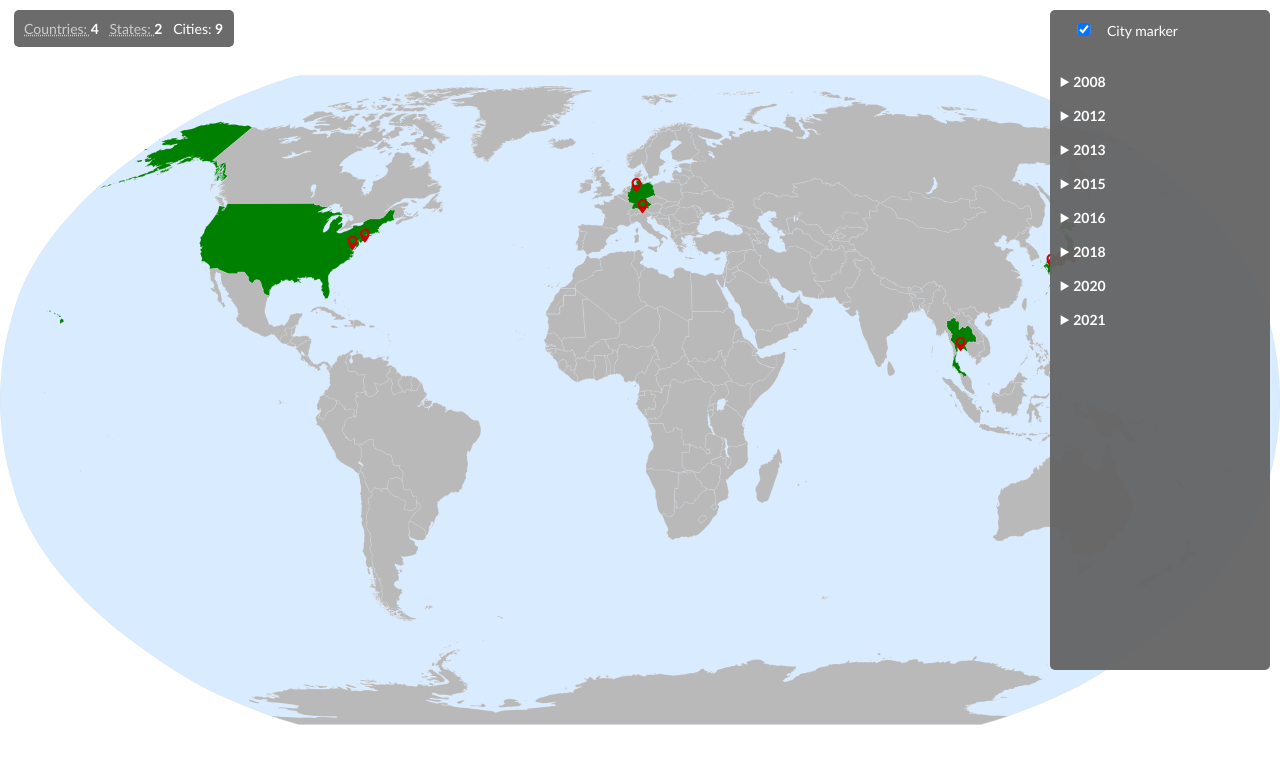
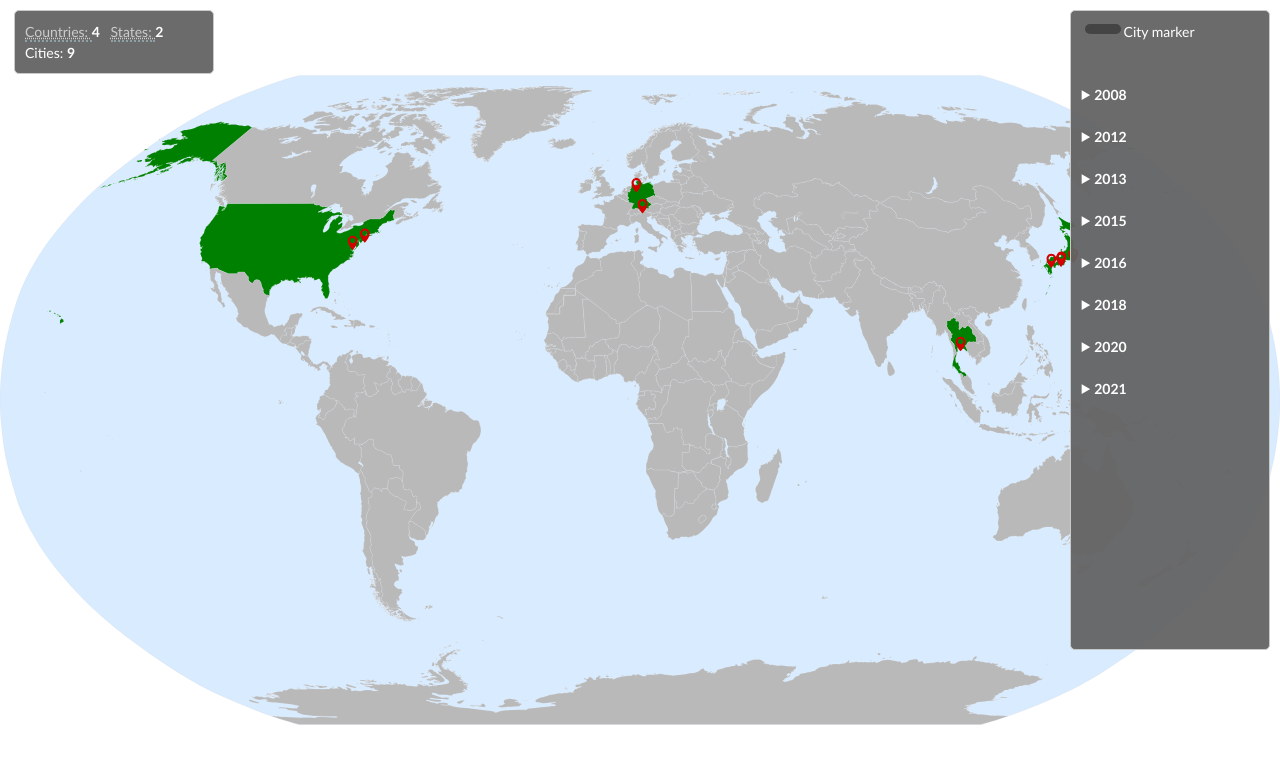
Before and after one commit to AmandaMLong/Travels, a plain HTML site: page index.html in a window 1280 px wide. Shown: the top 757 px of the page. Drawn offline with Linux system fonts and the light colour scheme; files whose address does not match are found by name.

Commit message:
Update index.html

```diff
--- a/index.html
+++ b/index.html
@@ -4,6 +4,9 @@
 	<meta charset="utf-8">
 	<meta name="viewport" content="width=device-width, initial-scale=1, user-scalable=no">
 	<title>Travel Map</title>
+	<link rel="stylesheet" href="https://fonts.googleapis.com/css?family=Source+Sans+Pro:300italic,600italic,300,600" type="text/css">
+	<link rel="stylesheet" href="https://use.fontawesome.com/releases/v5.14.0/css/all.css">
+	<link rel="stylesheet" href="stylesheets/custom.css"/>
         <link rel="stylesheet" type="text/css" href="stylesheets/demo.css">
 </head>
 
```
